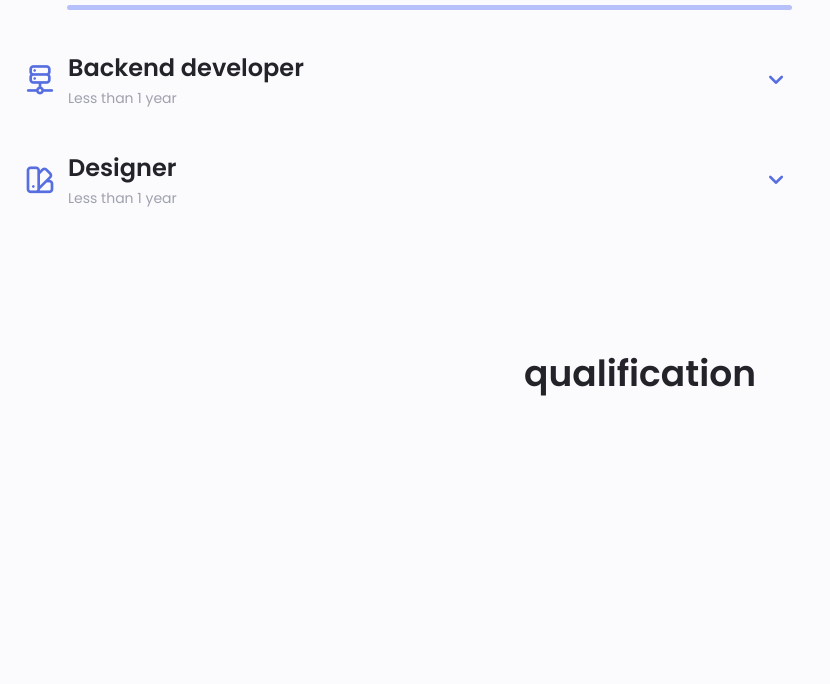
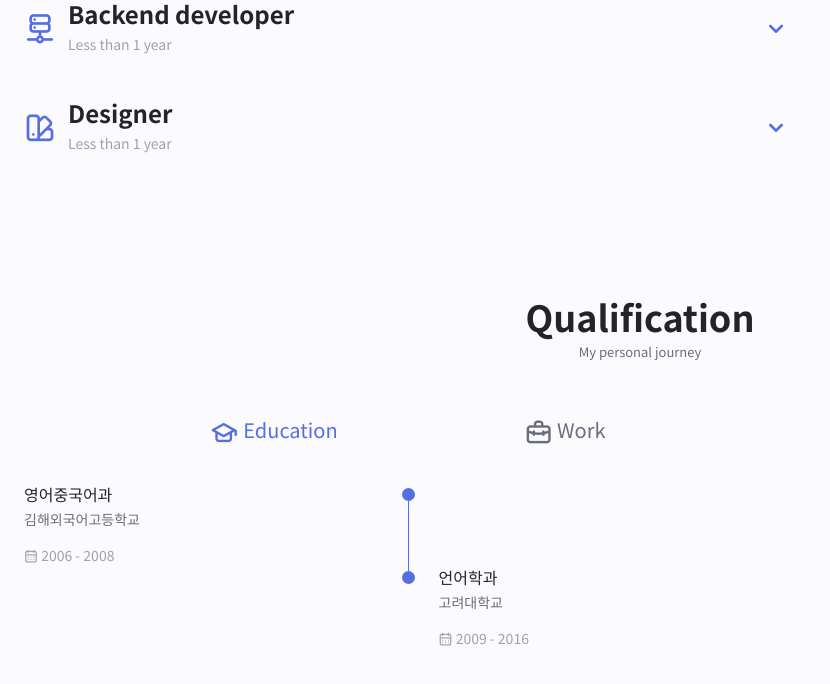
Before and after one commit to okcleff/self-introduction, a plain HTML site: page index.html in a window 1280 px wide. Shown: the part 1833-2517 px from the top of the page, without its empty margins (0-830 px from the left). Drawn offline with nearby package versions, Linux system fonts and the light colour scheme.

Commit message:
added_qualification

```diff
--- a/index.html
+++ b/index.html
@@ -329,8 +329,102 @@
 
       <!--==================== QUALIFICATION ====================-->
       <section class="qualification section">
-        <h2 class="section__title">qualification</h2>
+        <h2 class="section__title">Qualification</h2>
+        <span class="section__subtitle">My personal journey</span>
 
+        <div class="qualification__container container">
+          <div class="qualification__tabs">
+            <div class="qualification__button button--flex qualification__active" data-target="#education">
+              <i class="uil uil-graduation-cap qualification__icon"></i>
+              Education
+            </div>
+
+            <div class="qualification__button button--flex" data-target="#work">
+              <i class="uil uil-briefcase-alt qualification__icon"></i>
+              Work
+            </div>
+          </div>
+
+          <div class="qualification__sections">
+            <!--==================== QUALIFICATION CONTENT 1 ====================-->
+            <div class="qualification__content qualification__active" data-content id="education">
+              <!--==================== QUALIFICATION 1 ====================-->
+              <div class="qualification__data">
+                <div>
+                  <h3 class="qualification__title">영어중국어과</h3>
+                  <span class="qualification__subtitle">김해외국어고등학교</span>
+                  <div class="qualification__calendar">
+                    <i class="uil uil-calendar-alt"></i>
+                    2006 - 2008
+                  </div>
+                </div>
+
+                <div>
+                  <span class="qualification__rounder"></span>
+                  <span class="qualification__line"></span>
+                </div>
+              </div>
+
+              <!--==================== QUALIFICATION 2 ====================-->
+              <div class="qualification__data">
+                <div></div>
+
+                <div>
+                  <span class="qualification__rounder"></span>
+                  <!-- <span class="qualification__line"></span> -->
+                </div>
+
+                <div>
+                  <h3 class="qualification__title">언어학과</h3>
+                  <span class="qualification__subtitle">고려대학교</span>
+                  <div class="qualification__calendar">
+                    <i class="uil uil-calendar-alt"></i>
+                    2009 - 2016
+                  </div>
+                </div>
+              </div>
+            </div>
+
+            <!--==================== QUALIFICATION CONTENT 2 ====================-->
+            <div class="qualification__content" data-content id="work">
+              <!--==================== QUALIFICATION 1 ====================-->
+              <div class="qualification__data">
+                <div>
+                  <h3 class="qualification__title">영업관리</h3>
+                  <span class="qualification__subtitle">한화생명</span>
+                  <div class="qualification__calendar">
+                    <i class="uil uil-calendar-alt"></i>
+                    2017 - 2018
+                  </div>
+                </div>
+
+                <div>
+                  <span class="qualification__rounder"></span>
+                  <span class="qualification__line"></span>
+                </div>
+              </div>
+
+              <!--==================== QUALIFICATION 2 ====================-->
+              <div class="qualification__data">
+                <div></div>
+
+                <div>
+                  <span class="qualification__rounder"></span>
+                  <!-- <span class="qualification__line"></span> -->
+                </div>
+
+                <div>
+                  <h3 class="qualification__title">상품기획 및 관리</h3>
+                  <span class="qualification__subtitle">마이다스에셋자산운용</span>
+                  <div class="qualification__calendar">
+                    <i class="uil uil-calendar-alt"></i>
+                    2018 - 2021
+                  </div>
+                </div>
+              </div>
+            </div>
+          </div>
+        </div>
       </section>
 
       <!--==================== SERVICES ====================-->
--- a/main.js
+++ b/main.js
@@ -30,7 +30,7 @@ function linkAction(){
 navLink.forEach(n => n.addEventListener('click', linkAction))
 
 /*==================== ACCORDION SKILLS ====================*/
-const skillsContent = document.getElementsByClassName('skills__content')
+const skillsContent = document.getElementsByClassName('skills__content'),
       skillsHeader = document.querySelectorAll('.skills__header')
 
 function toggleSkills () {
@@ -49,7 +49,24 @@ skillsHeader.forEach((el) => {
 })
 
 /*==================== QUALIFICATION TABS ====================*/
+const tabs = document.querySelectorAll('[data-target]'),
+      tabContents = document.querySelectorAll('[data-content]')
 
+tabs.forEach(tab => {
+  tab.addEventListener('click', () => {
+    const target = document.querySelector(tab.dataset.target)
+
+    tabContents.forEach(tabContent => {
+      tabContent.classList.remove('qualification__active')
+    })
+    target.classList.add('qualification__active')
+
+    tabs.forEach(tab => {
+      tab.classList.remove('qualification__active')
+    })
+    tab.classList.add('qualification__active')
+  })
+})
 
 /*==================== SERVICES MODAL ====================*/
 
--- a/styles.css
+++ b/styles.css
@@ -1,5 +1,7 @@
 /*==================== GOOGLE FONTS ====================*/
-@import url('https://fonts.googleapis.com/css2?family=Poppins:wght@400;500;600&display=swap');
+/* @import url('https://fonts.googleapis.com/css2?family=Poppins:wght@400;500;600&display=swap'); */
+
+@import url('https://fonts.googleapis.com/css2?family=Noto+Sans+KR:wght@300;400;700&display=swap');
 
 /*==================== VARIABLES CSS ====================*/
 :root {
@@ -22,7 +24,7 @@
   --container-color: #fff;
 
   /*========== Font and typography ==========*/
-  --body-font: 'Poppins', sans-serif;
+  --body-font: 'Noto Sans KR', sans-serif;
 
   /* .5rem = 8px, 1rem = 16px, 1.5rem = 24px ... */
   --big-font-size: 2rem;
@@ -37,7 +39,7 @@
   --font-medium: 500;
   --font-semi-bold: 600;
 
-  /*========== Margenes Bottom ==========*/
+  /*========== Margin Bottom ==========*/
   /* .25rem = 4px, .5rem = 8px, .75rem = 12px ... */
   --mb-0-25: .25rem;
   --mb-0-5: .5rem;
@@ -499,8 +501,76 @@ img {
   transform: rotate(-180deg);
 }
 /*==================== QUALIFICATION ====================*/
+.qualification__tabs {
+  display: flex;
+  justify-content: space-evenly;
+  margin-bottom: var(--mb-2);
+}
 
+.qualification__button {
+  font-size: var(--h3-font-size);
+  font-weight: var(--font-medium);
+  cursor: pointer;
+}
 
+.qualification__button:hover {
+  color: var(--first-color);
+}
+
+.qualification__icon {
+  font-size: 1.8rem;
+  margin-right: var(--mb-0-25);
+}
+
+.qualification__data {
+  display: grid;
+  grid-template-columns: 1fr max-content 1fr;
+  column-gap: 1.5rem;
+}
+
+.qualification__title {
+  font-size: var(--normal-font-size);
+  font-weight: var(--font-medium);
+}
+
+.qualification__subtitle {
+  display: inline-block;
+  font-size: var(--small-font-size);
+  margin-bottom: var(--mb-1);
+}
+
+.qualification__calendar {
+  font-size: var(--small-font-size);
+  color: var(--text-color-light);
+}
+
+.qualification__rounder {
+  display: inline-block;
+  width: 13px;
+  height: 13px;
+  background-color: var(--first-color);
+  border-radius: 50%;
+}
+
+.qualification__line {
+  display: block;
+  width: 1px;
+  height: 100%;
+  background-color: var(--first-color);
+  transform: translate(6px, -7px);
+}
+
+.qualification [data-content] {
+  display: none;
+}
+
+.qualification__active[data-content] {
+  display: block;
+}
+
+.qualification__button.qualification__active {
+  color: var(--first-color);
+}
 /*==================== SERVICES ====================*/
 
 
```
Also changed, not shown: 1 other file.
